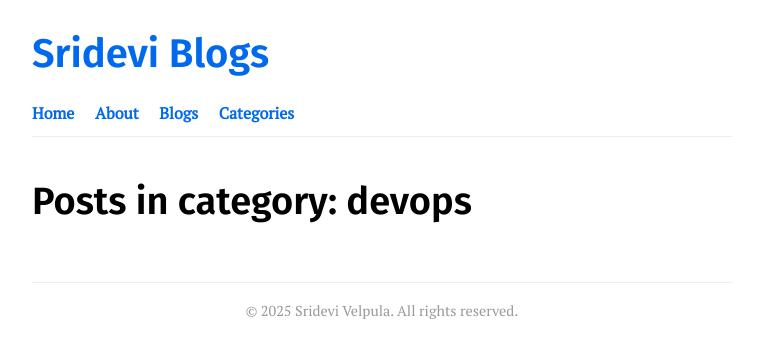
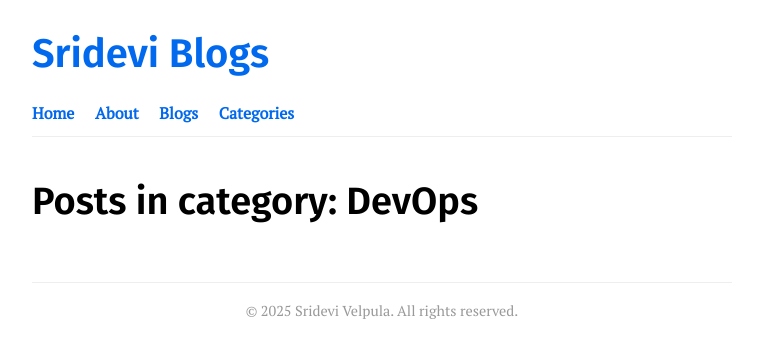
Before and after one commit to srideviblogs/srideviblogs.github.io, a Jekyll site: the page built from categories/devops.md, in a window 1280 px wide. Shown: the top 358 px of the page, without its empty margins (258-1021 px from the left). Built offline with Jekyll 4.4.1, drawn with Linux system fonts in a browser that asks for light colours.

Commit message:
Update category.html

```diff
--- a/_layouts/category.html
+++ b/_layouts/category.html
@@ -2,11 +2,11 @@
 layout: default
 ---
 
-<h1>Posts in category: {{ page.category }}</h1>
+<h1>Posts in category: {{ page.title }}</h1>
 
 <ul>
-{% assign category_posts = site.posts | where_exp: "post", "post.categories contains page.category" %}
-{% for post in category_posts %}
-  <li><a href="{{ post.url }}">{{ post.title }}</a> — {{ post.date | date: "%B %d, %Y" }}</li>
-{% endfor %}
+  {% assign posts_in_category = site.posts | where_exp: "post", "post.categories contains page.category" %}
+  {% for post in posts_in_category %}
+    <li><a href="{{ post.url }}">{{ post.title }}</a> — {{ post.date | date: "%b %-d, %Y" }}</li>
+  {% endfor %}
 </ul>
```
